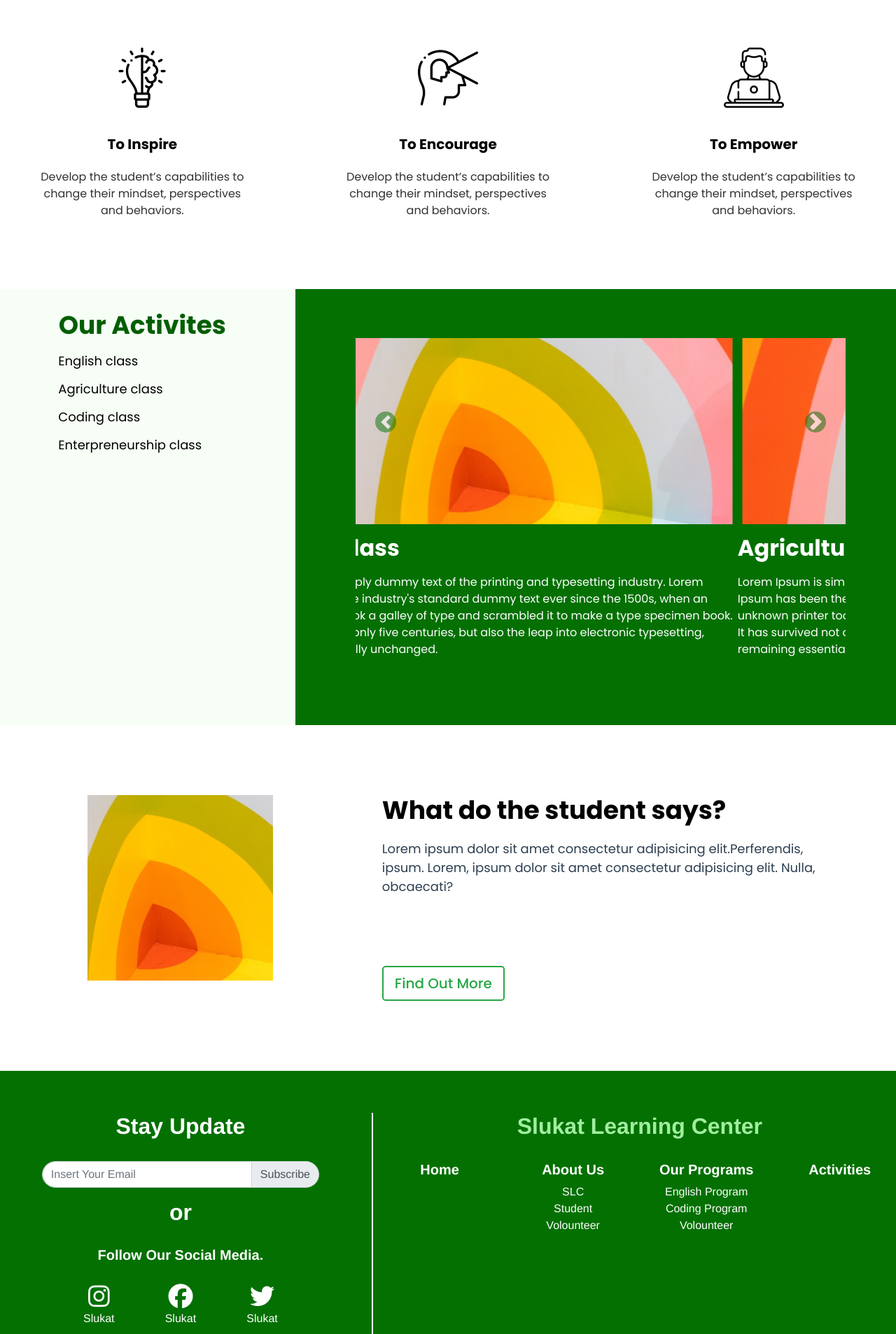
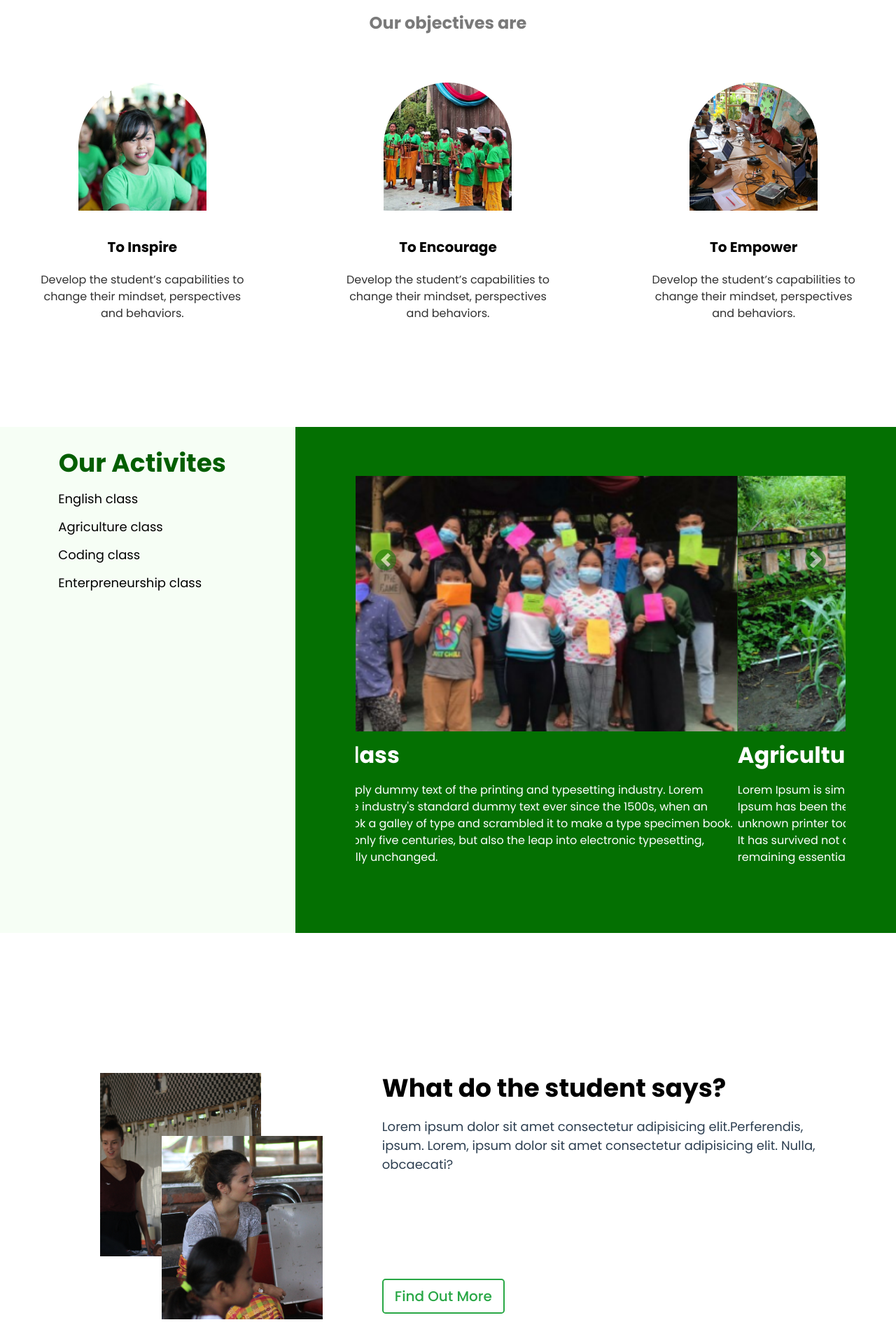
Before and after one commit to PutuRama/slukatcodingrama, a Vue app in the folder client/: page /program in a window 1280 px wide. Shown: the part 674-2580 px from the top of the page at 70% size. Built offline with nearby package versions, Linux system fonts and the light colour scheme.

Commit message:
Finishing complete
dah lese

```diff
--- a/client/src/views/OurProgram.vue
+++ b/client/src/views/OurProgram.vue
@@ -13,7 +13,7 @@
       <div class="row">
         <div class="col-sm-12 col-md-4 our-objectives-item">
           <div class="our-objectives-img">
-            <img src="../assets/light-bulb.png" alt="" />
+            <img src="../assets/img/To_Inspire_Photo.png" alt="" />
           </div>
           <div class="our-objectives-text">
             <h5>To Inspire</h5>
@@ -25,7 +25,7 @@
         </div>
         <div class="col-sm-12 col-md-4 our-objectives-item">
           <div class="our-objectives-img">
-            <img src="../assets/self-awareness.png" alt="" />
+            <img src="../assets/img/To_Encourage_Photo.png" alt="" />
           </div>
           <div class="our-objectives-text">
             <h5>To Encourage</h5>
@@ -37,7 +37,7 @@
         </div>
         <div class="col-sm-12 col-md-4 our-objectives-item">
           <div class="our-objectives-img">
-            <img src="../assets/working.png" alt="" />
+            <img src="../assets/img/To_Empower_Photo.png" alt="" />
           </div>
           <div class="our-objectives-text">
             <h5>To Empower</h5>
@@ -73,7 +73,6 @@
             </li>
 
 
-
           </div>
         </div>
 
@@ -82,7 +81,7 @@
  <div id="carouselExampleIndicators" class="carousel slide" data-ride="carousel">
   <div class="carousel-inner">
     <div class="carousel-item active" data-bs-interval="50000">
-     <img src="../assets/vision_dummy.png" alt="">
+     <img src="../assets/img/Eng_class.png" alt="">
           <h2><span class="headline-hijau">English Class</span></h2>
           <p>
             Lorem Ipsum is simply dummy text of the printing and typesetting
@@ -94,7 +93,7 @@
           </p>
     </div>
     <div class="carousel-item">
-     <img src="../assets/vision_dummy.png" alt="" data-bs-interval="50000">
+     <img src="../assets/img/Agri_class.png" alt="" data-bs-interval="50000">
           <h2><span class="headline-hijau">Agriculture Class</span></h2>
           <p>
             Lorem Ipsum is simply dummy text of the printing and typesetting
@@ -106,7 +105,7 @@
           </p>
     </div>
     <div class="carousel-item">
-      <img src="../assets/vision_dummy.png" alt="" data-bs-interval="50000">
+      <img src="../assets/img/Coding_class.png" alt="" data-bs-interval="50000">
           <h2><span class="headline-hijau">Coding Class</span></h2>
           <p>
             Lorem Ipsum is simply dummy text of the printing and typesetting
@@ -118,7 +117,7 @@
           </p>
     </div>
     <div class="carousel-item">
-      <img src="../assets/vision_dummy.png" alt="" data-bs-interval="50000">
+      <img src="../assets/img/Entre_class.png" alt="" data-bs-interval="50000">
           <h2><span class="headline-hijau">Enterpreneurship Class</span></h2>
           <p>
             Lorem Ipsum is simply dummy text of the printing and typesetting
@@ -129,6 +128,7 @@
             remaining essentially unchanged.
           </p>
     </div>
+
   </div>
   <a class="carousel-control-prev" href="#carouselExampleIndicators" role="button" data-slide="prev">
     <span class="carousel-control-prev-icon" aria-hidden="true"></span>
@@ -153,7 +153,10 @@
     <div class="student-program">
       <div class="row">
         <div class="col">
-          <img src="../assets/vision_dummy1.png" alt="" >
+          <img src="../assets/img/help_us_2.png" alt="" >
+        </div>
+        <div class="col" id="back-photo">
+          <img src="../assets/img/help_us_1.png" alt="" >
         </div>
         <div class="col-7">
           <div class="std-program-text">
@@ -191,7 +194,7 @@
 
 
 .spacer-section {
-  height: 50px;
+  height: 100px;
 }
 /* program section css */
 .OurProgram {
@@ -199,7 +202,8 @@
   font-family: "Poppins", sans-serif;
 }
 .banner {
-  background-image: url("../assets/banner_about_us.jpg");
+  background-image: url("../assets/img/Rectangle.png");
+  background-size: cover;
   min-height: 500px;
   display: flex;
   justify-content: center;
@@ -298,6 +302,9 @@
 .carousel {
   margin: 10% 0 10% 0;
 }
+.carousel-item img{
+  width: 100%;
+}
 .carousel-item h2 {
   font-weight: 700;
   text-align: left;
@@ -354,6 +361,11 @@
   border-width: 2px;
   margin: 50px 0 0 0;
 }
+#back-photo{
+  position: absolute !important;
+  left: -23%;
+  margin-top: 90px;
+}
 
 
 
@@ -396,6 +408,12 @@
 }
 
 }
+@media only screen and (max-width: 1040px) {
+  #back-photo {
+    display: none;
+  }
+
+}
 </style>
 
 <!-- JavaScript Bundle with Popper -->
```
